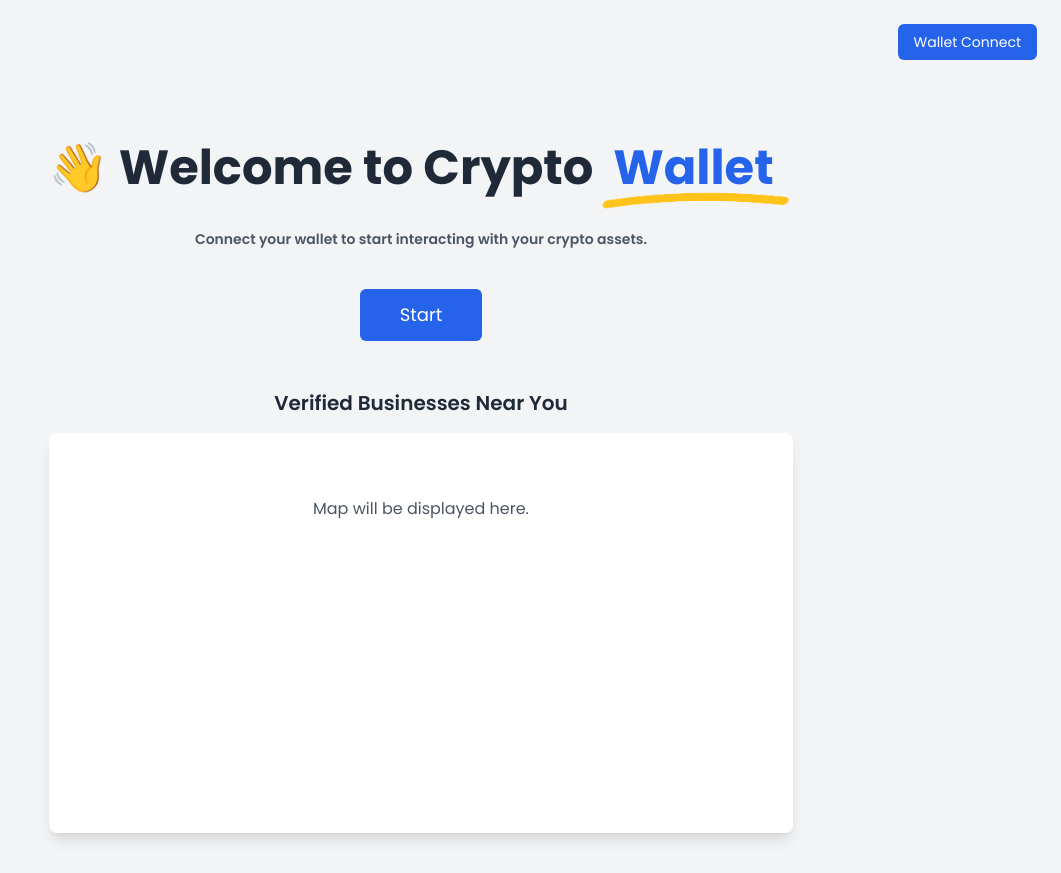
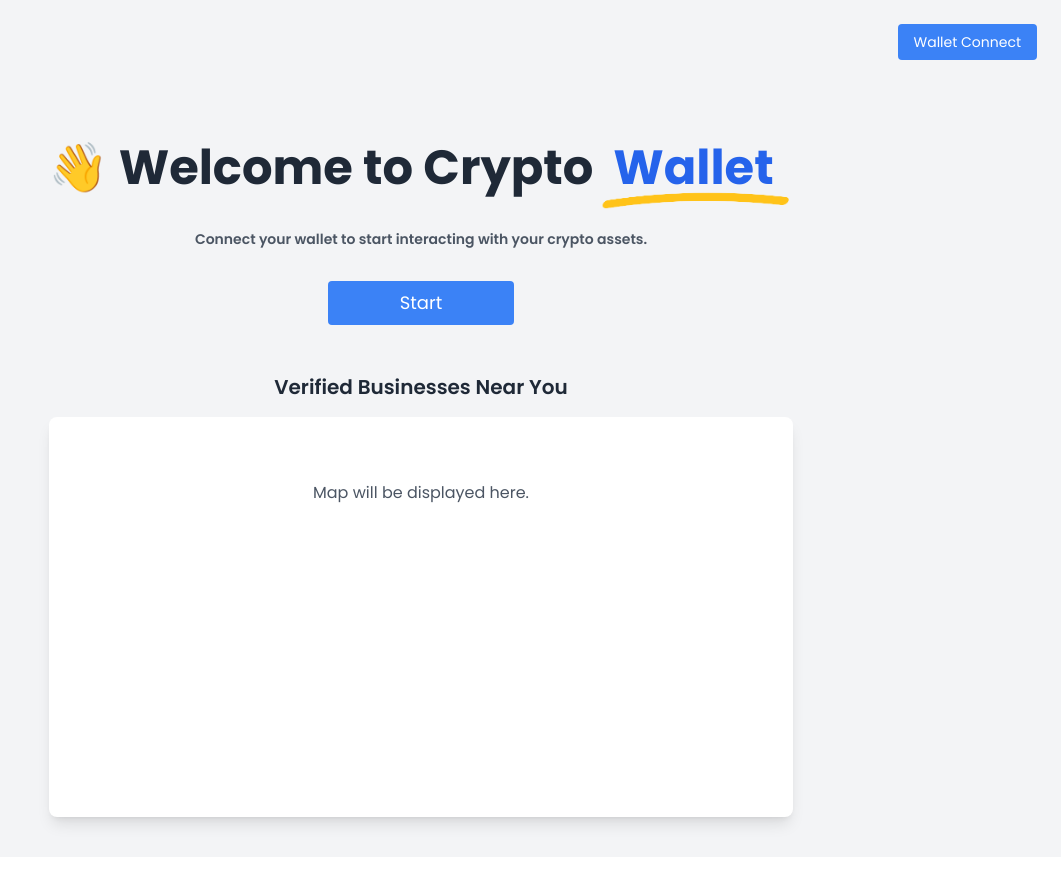
Before and after one commit to mishuk09/Wallet, a React (Create React App) app: page / in a window 1280 px wide. Shown: the whole page, without its empty margins (219-1280 px from the left). Built offline with nearby package versions, Linux system fonts and the light colour scheme.

Commit message:
update button animations and color

```diff
--- a/src/components/Home/Home.js
+++ b/src/components/Home/Home.js
@@ -6,7 +6,7 @@ const Home = () => {
         <div className='w-full relative min-h-screen flex flex-col items-center bg-gray-100'>
             {/* Wallet Connect Section */}
             <div className='absolute p-4 top-2 right-2'>
-                <button className='bg-blue-600 hover:bg-blue-500 duration-75 text-sm text-white px-4 py-2 rounded-md'>
+                <button className='bg-blue-500 hover:bg-white hover:text-black hover:ring-1 hover:ring-blue-600 duration-100 transition-all text-white  text-sm   rounded px-4 py-2  '>
                     Wallet Connect
                 </button>
             </div>
@@ -31,7 +31,7 @@ const Home = () => {
                 </p>
 
                 {/* Start Registration Button */}
-                <a href='/register' className='bg-blue-600 hover:bg-blue-500 duration-75 text-white mt-6 px-10 py-3 rounded-md text-lg '>
+                <a href='/register' className='mt-4 w-1/4 bg-blue-500 hover:bg-white hover:text-black hover:ring-1 hover:ring-blue-600 duration-100 transition-all text-white py-2   rounded text-lg '>
                     Start
                 </a>
 
--- a/src/components/onBoard/FormifyProject.js
+++ b/src/components/onBoard/FormifyProject.js
@@ -120,9 +120,9 @@ function FormifyProject({ walletAddress, onBusinessClaimed }) {
 
                 {/* Step 1 */}
                 {step === 1 && (
-                    <div className="text-start relative mt-16 mb-10">
+                    <div className="text-start relative mt-14 mb-8">
                         <h2 className="text-3xl font-semibold mb-4">Select Business on Map</h2>
-                        <p className="text-gray-500 mb-4">👋 Let's start your dream journey</p>
+                        <p className="text-gray-500 mb-2">👋 Let's start your dream journey</p>
 
                         <LoadScript
                             googleMapsApiKey="AIzaSyDOEDZEEqWAyWNyKpBNrhF9Cxti0AfRVDU"
@@ -168,8 +168,8 @@ function FormifyProject({ walletAddress, onBusinessClaimed }) {
                                     </button>
                                 </div>
                             ) : (
-                                <div className="font-bold mt-6">
-                                    <h3>No Business Selected (Search For Business)</h3>
+                                <div className="font-semibold mt-6">
+                                    <h3>⚠️ No Business Selected </h3>
                                 </div>
                             )}
                         </LoadScript>
```
